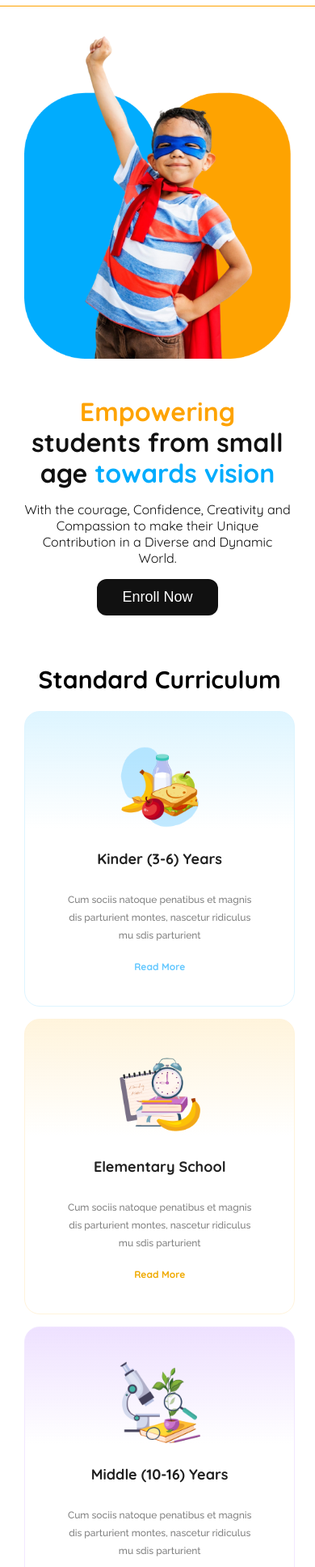
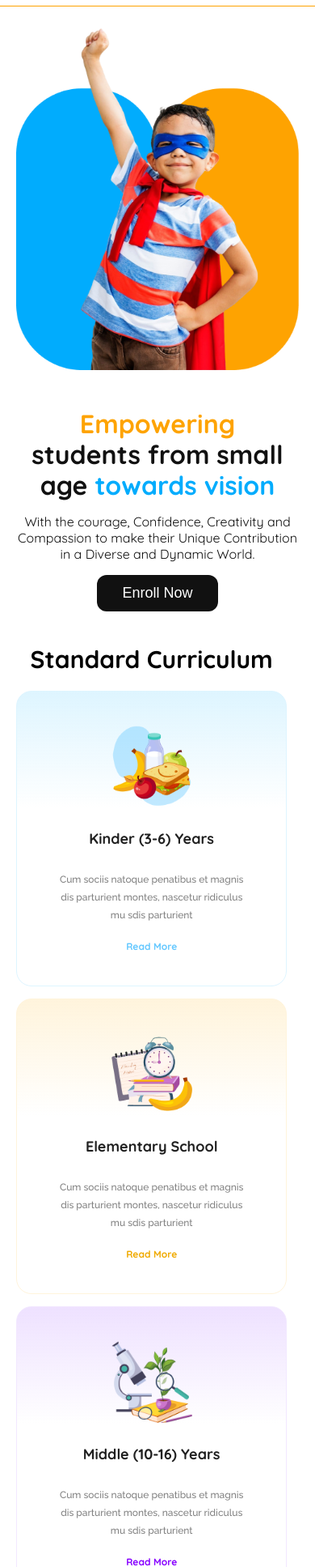
Before and after one commit to neutronltd/school, a plain HTML site: page index.html in a window 390 px wide. Shown: the part 65-2000 px from the top of the page at 81% size. Drawn offline with Linux system fonts and the light colour scheme.

Commit message:
Update style.css

```diff
--- a/assets/css/style.css
+++ b/assets/css/style.css
@@ -260,7 +260,7 @@ body {
         gap: 20px;
         align-items: center;
         text-align: center;
-        padding: 30px;
+        padding: 20px;
     }
 
     .content-wrapper {
@@ -429,7 +429,7 @@ body {
 @media (max-width: 768px) {
     .curriculum-container {
         max-width: 86%;
-        padding: 30px;
+        padding: 20px;
     }
 
     .curriculum-title {
@@ -612,7 +612,7 @@ body {
 @media (max-width: 768px) {
     .stories-container {
         max-width: 86%;
-        padding: 30px;
+        padding: 20px;
     }
 
     .stories-title {
```
